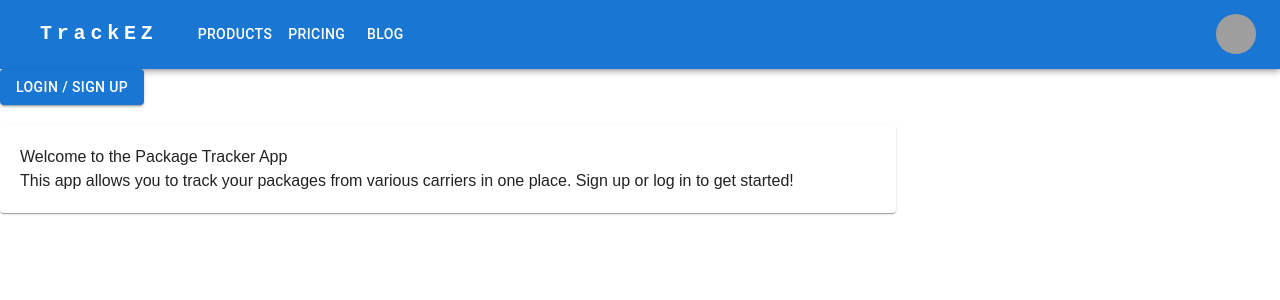
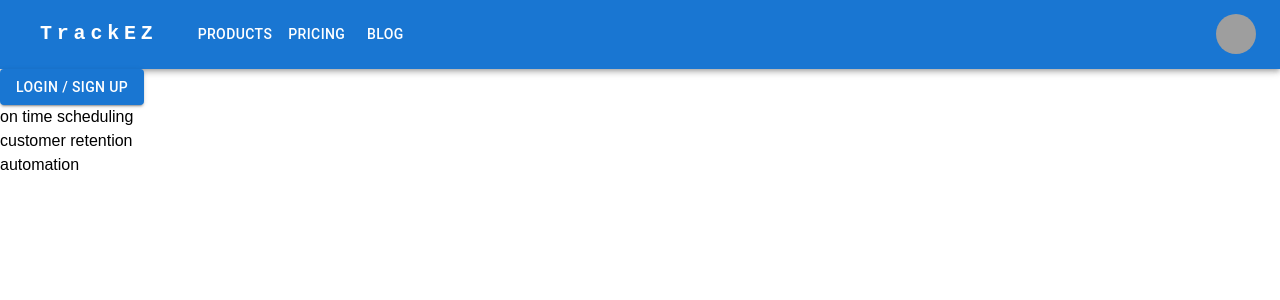
Before and after one commit to ihavedirt/MC-Shipment-Tracker, a Next.js app in the folder mc-shipment-tracker/: page / in a window 1280 px wide. Shown: the top 300 px of the page. Built offline with nearby package versions, Linux system fonts and the light colour scheme; grey boxes are pictures that could not be loaded; some icons are missing.

Commit message:
Removed the old create tracking UI. DB

```diff
--- a/mc-shipment-tracker/src/app/components/newTracking.tsx
+++ b/mc-shipment-tracker/src/app/components/newTracking.tsx
@@ -23,7 +23,8 @@ export default function NewTracking() {
   };
 
   const handleCreate = () => {
-    // TODO: submit { trackingNumber, reference, carrier, emails }
+    // TODO: submit data to api and then insert into db
+
   };
 
   return (
@@ -46,7 +47,6 @@ export default function NewTracking() {
         style={{ width: '100%', padding: '8px' }}
       />
 
-      {/* Use MUI Select with MenuItem (recommended) */}
       <Select
         displayEmpty
         value={carrier}
--- a/mc-shipment-tracker/src/app/components/table.tsx
+++ b/mc-shipment-tracker/src/app/components/table.tsx
@@ -12,10 +12,11 @@ import Paper from '@mui/material/Paper';
 export type TableRowData = {
   id: number | string;
   tracking_number: string;
+  reference: string;
   carrier: string;
   est_delivery: string;
+  delayed: string;
   delivered: string;
-  delayed: string
 };
 
 export default function BasicTable({ data }: { data: TableRowData[] }) {
@@ -30,10 +31,11 @@ export default function BasicTable({ data }: { data: TableRowData[] }) {
           <TableRow>
             <TableCell>No.</TableCell>
             <TableCell align="right">Tracking Number</TableCell>
+            <TableCell align="right">Reference</TableCell>
             <TableCell align="right">Carrier</TableCell>
             <TableCell align="right">Est. Delivery</TableCell>
+            <TableCell align="right">Delayed</TableCell>
             <TableCell align="right">Delivered</TableCell>
-            <TableCell align="right">Delayed</TableCell>
           </TableRow>
         </TableHead>
         <TableBody>
@@ -46,10 +48,11 @@ export default function BasicTable({ data }: { data: TableRowData[] }) {
                 {row.id}
               </TableCell>
               <TableCell align="right">{row.tracking_number}</TableCell>
+              <TableCell align="right">{row.reference}</TableCell>
               <TableCell align="right">{row.carrier}</TableCell>
               <TableCell align="right">{row.est_delivery}</TableCell>
+              <TableCell align="right">{row.delayed}</TableCell>
               <TableCell align="right">{row.delivered}</TableCell>
-              <TableCell align="right">{row.delayed}</TableCell>
             </TableRow>
           ))}
         </TableBody>
--- a/mc-shipment-tracker/src/app/dashboard/page.tsx
+++ b/mc-shipment-tracker/src/app/dashboard/page.tsx
@@ -23,11 +23,6 @@ export default function Dashboard() {
     fetchSession();
     fetchAllTrackings();
   }, []);
-
-  // inserts a new tracking number into the database
-  const handleSubmit = async () => {
-    await supabase.from('trackings').insert({ tracking_number: currentTrackingNumber });
-  }
 
   // makes a POST request to the tracking api
   // input: tracking number/order number as a string
@@ -99,25 +94,9 @@ export default function Dashboard() {
   return (
     <div>
       <div style={{ marginTop: '20px', marginLeft: '20px' }}>
-        <form onSubmit={handleSubmit}>
-          <TextField
-            type="text"
-            value={currentTrackingNumber}
-            onChange={(e) => setCurrentTrackingNumber(e.target.value)}
-          />
-          <Button
-            type="submit"
-            variant="contained"
-            style={{ marginLeft: '10px', background: '#4c42a0ff' }}
-          >
-            Create Tracking
-          </Button>
-
-          <Card style={{ width: '70%', padding: "20px", marginTop: "20px" }}>
-            <NewTracking />
-          </Card>
-
-        </form>
+        <Card style={{ width: '70%', padding: "20px", marginTop: "20px" }}>
+          <NewTracking />
+        </Card>
 
         <Button
           variant='contained'
--- a/mc-shipment-tracker/src/app/page.tsx
+++ b/mc-shipment-tracker/src/app/page.tsx
@@ -12,13 +12,9 @@ export default function Home() {
       <Button variant="contained" onClick={() => router.push("/login")}>
         Login / Sign Up
       </Button>
-      <Card style={{ width: '70%', padding: "20px", marginTop: "20px" }}>
-        <h2>Welcome to the Package Tracker App</h2>
-        <p>
-          This app allows you to track your packages from various carriers in
-          one place. Sign up or log in to get started!
-        </p>
-      </Card>
+      <p>on time scheduling</p>
+      <p>customer retention</p>
+      <p>automation</p>
     </div>
   );
 }
```
